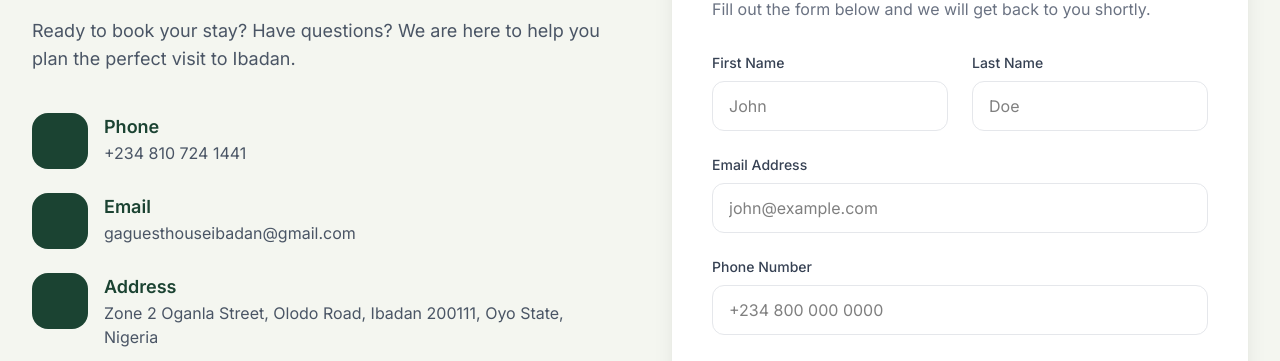
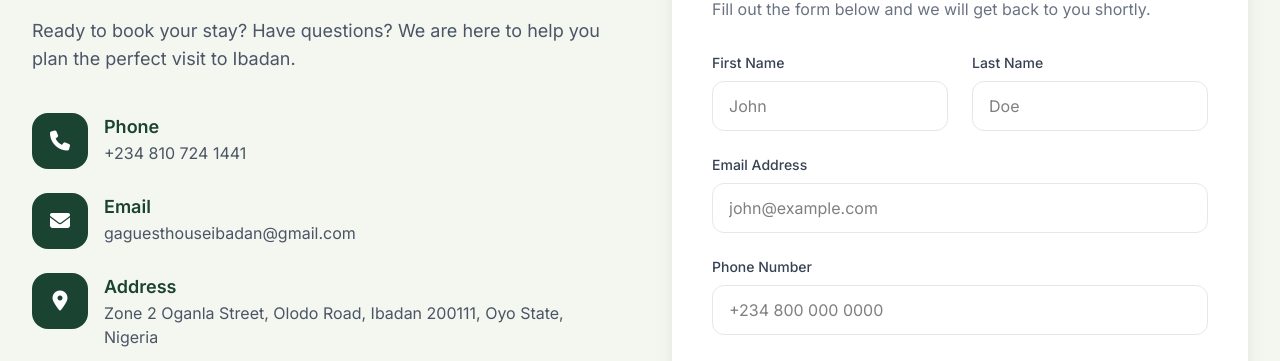
Before and after one commit to Larrybobby247/ga-guest-house, a React (Vite) app: page / in a window 1280 px wide. Shown: the part 5394-5755 px from the top of the page. Built offline with nearby package versions, Linux system fonts and the light colour scheme.

Commit message:
first commit

```diff
--- a/src/sections/Contact.jsx
+++ b/src/sections/Contact.jsx
@@ -8,19 +8,19 @@ const Contact = () => {
 
   const contactInfo = [
     {
-      icon: 'fa-phone',
+      icon: 'fa fa-phone',
       title: 'Phone',
       content: contact.phone,
       href: `tel:${contact.phone.replace(/\s/g, '')}`,
     },
     {
-      icon: 'fa-envelope',
+      icon: 'fa fa-envelope',
       title: 'Email',
       content: contact.email,
       href: `mailto:${contact.email}`,
     },
     {
-      icon: 'fa-location-dot',
+      icon: 'fa fa-location-dot',
       title: 'Address',
       content: contact.address,
       href: null,
```
